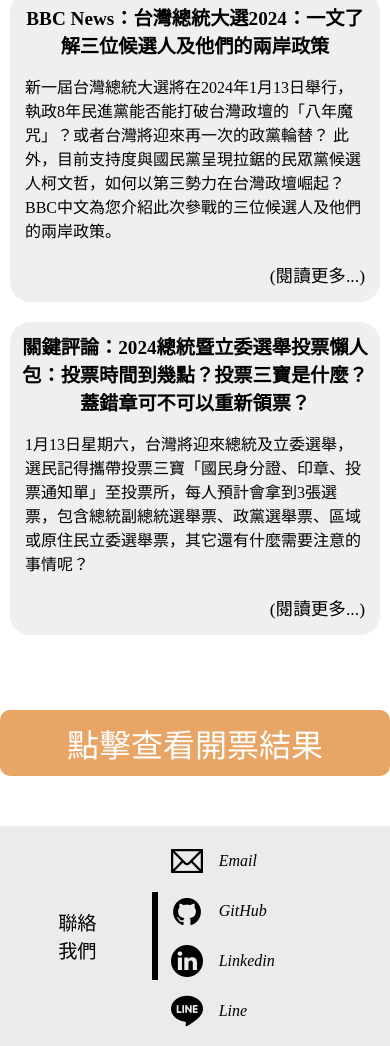
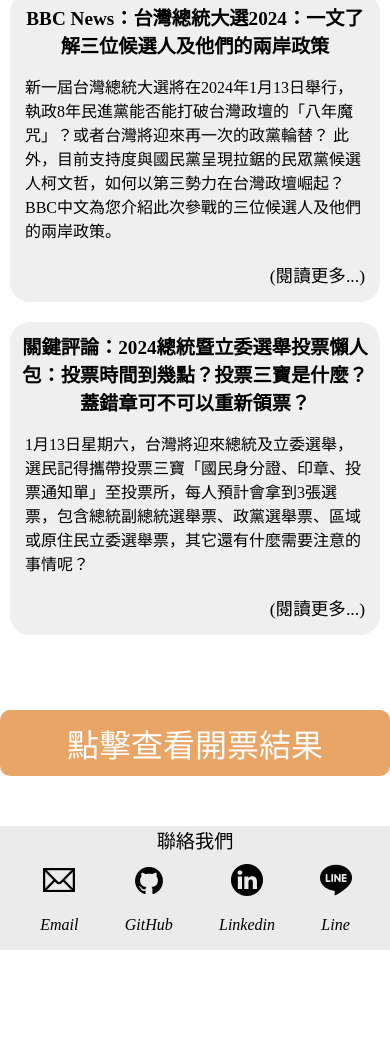
Before and after one commit to leslie1612/remote-assignments, a plain HTML site: page Week-1/Assignment-2/index.html in a window 390 px wide. Shown: the part 1322-2368 px from the top of the page. After the commit the page ends 2282 px from the top, so only its background shows below. Drawn offline with Linux system fonts and the light colour scheme.

Commit message:
fix footer RWD

```diff
--- a/Week-1/Assignment-2/style.css
+++ b/Week-1/Assignment-2/style.css
@@ -152,16 +152,14 @@
 }
 p.footer-title {
   font-size: 1.2rem;
-  padding: 1rem 3rem;
   margin: 0.2rem;
   border-right: 6px solid black;
-  flex: 1 60px;
+  flex: 1;
 }
 address {
   display: flex;
   flex-wrap: wrap;
   justify-content: space-evenly;
-  width: 80%;
   flex: 4;
   margin: 10px;
 }
@@ -177,7 +175,7 @@
   margin: 1rem;
 }
 
-@media (max-width: 520px) {
+@media (max-width: 660px) {
   /* header */
   nav {
     margin: auto;
@@ -192,7 +190,13 @@
   }
 
   /* footer */
-  address {
-    justify-content: flex-start;
+  footer {
+    display: block;
+  }
+  p.footer-title {
+    border: 0;
+  }
+  address a {
+    display: block;
   }
 }
```
